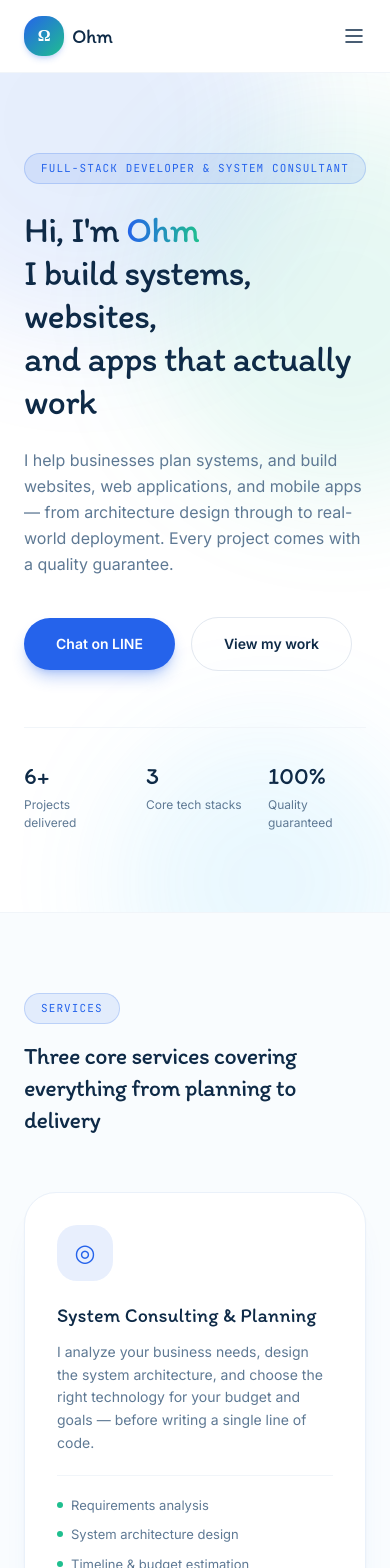
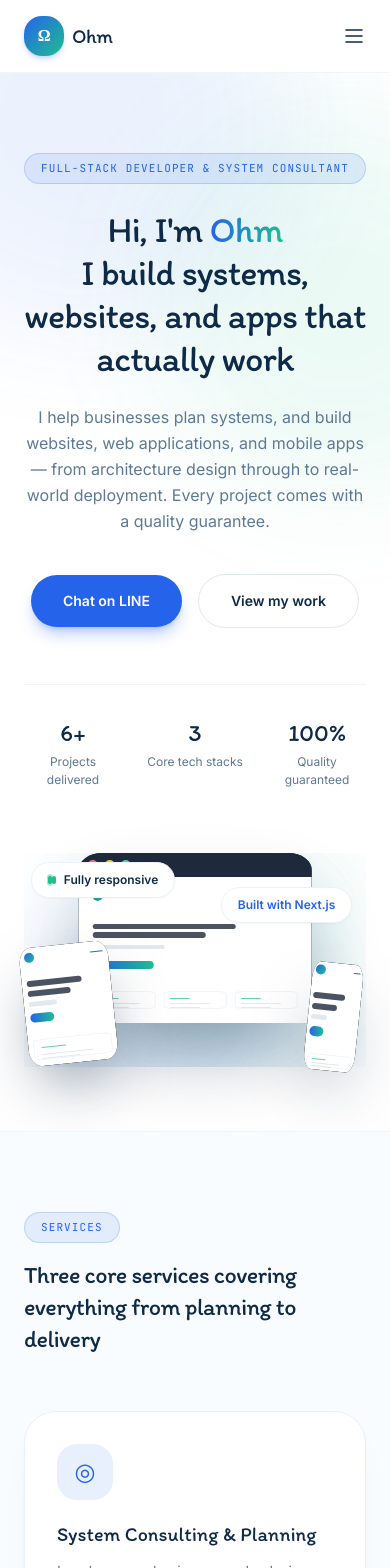
Before and after one commit to tpohm/portfolio, a Next.js app: page / in a window 390 px wide. Shown: the top 1568 px of the page. Built offline with nearby package versions, Linux system fonts and the light colour scheme.

Commit message:
change to lang EN

```diff
--- a/app/page.js
+++ b/app/page.js
@@ -4,9 +4,10 @@ import { useState } from "react";
 
 const NAV_LINKS = [
   { href: "#services", label: "Services" },
+  { href: "#pricing", label: "Pricing" },
   { href: "#process", label: "Process" },
+  { href: "#guarantee", label: "Guarantee" },
   { href: "#work", label: "Work" },
-  { href: "#guarantee", label: "Guarantee" },
   { href: "#contact", label: "Contact" },
 ];
 
@@ -28,6 +29,77 @@ const SERVICES = [
     title: "Mobile Applications",
     desc: "I build iOS and Android apps from a single codebase using Flutter — cutting development time and long-term maintenance cost without compromising the user experience.",
     points: ["Flutter — iOS & Android from one codebase", "Connects to your existing APIs & backend", "Ongoing support & updates after launch"],
+  },
+];
+
+const PRICING = [
+  {
+    name: "Starter",
+    price: "฿10,000",
+    priceNote: "starting from",
+    tagline: "A clean one-page site to get your business online fast.",
+    bestFor: "Personal brand or small business quick presence",
+    features: [
+      "1-page responsive website",
+      "Hero, About, Services & Contact sections",
+      "Built with WordPress or a lightweight static site",
+      "Fully responsive — mobile & tablet friendly",
+      "1 round of revisions",
+      "Delivered in ~7 days",
+    ],
+    highlighted: false,
+    cta: "Choose Starter",
+  },
+  {
+    name: "Business",
+    price: "฿25,000",
+    priceNote: "starting from",
+    tagline: "A multi-page company website you can manage yourself.",
+    bestFor: "Small businesses that need a proper company site",
+    features: [
+      "Up to 5 pages (Home, About, Services, Portfolio, Contact)",
+      "WordPress CMS — edit content yourself",
+      "Contact form + Google Maps integration",
+      "Basic on-page SEO setup",
+      "2 rounds of revisions",
+      "Delivered in ~14 days",
+    ],
+    highlighted: true,
+    cta: "Choose Business",
+  },
+  {
+    name: "Pro",
+    price: "฿60,000",
+    priceNote: "starting from",
+    tagline: "A custom web application built for real workflows.",
+    bestFor: "Businesses that need logins, dashboards, or data",
+    features: [
+      "Custom-built with Next.js",
+      "Admin dashboard & user authentication",
+      "Database & API integration",
+      "Performance & SEO optimized",
+      "3 rounds of revisions",
+      "30 days of support after launch",
+    ],
+    highlighted: false,
+    cta: "Choose Pro",
+  },
+  {
+    name: "Enterprise",
+    price: "Custom",
+    priceNote: "scoped to your project",
+    tagline: "Full system consulting for multi-platform products.",
+    bestFor: "Organizations that need web + mobile + backend",
+    features: [
+      "System architecture consulting included",
+      "Web app + mobile app (Flutter) as one product",
+      "Dedicated project timeline & milestones",
+      "Scalable backend infrastructure",
+      "SLA-based ongoing support",
+      "Timeline scoped to project",
+    ],
+    highlighted: false,
+    cta: "Request a quote",
   },
 ];
 
@@ -78,13 +150,6 @@ const PROJECTS = [
   },
 ];
 
-const BADGES = [
-  { label: "Next.js", cls: "top-[6%] left-[2%]", anim: "float-a" },
-  { label: "Flutter", cls: "top-[14%] right-[0%]", anim: "float-b" },
-  { label: "WordPress", cls: "bottom-[18%] left-[-4%]", anim: "float-c" },
-  { label: "PHP", cls: "bottom-[6%] right-[6%]", anim: "float-d" },
-];
-
 function StatusDot({ className = "" }) {
   return (
     <span className={`relative inline-flex h-2 w-2 ${className}`}>
@@ -100,6 +165,98 @@ function Eyebrow({ children, tone = "signal" }) {
     <span className={`inline-flex items-center gap-2 rounded-full border px-4 py-1.5 font-mono text-[11px] tracking-widest ${toneCls}`}>
       {children}
     </span>
+  );
+}
+
+/* Miniature abstract "website preview" used inside the device mockups.
+   Built entirely from divs/gradients so no real screenshots are needed. */
+function MiniSite({ dense = true }) {
+  return (
+    <div className="flex h-full w-full flex-col bg-white p-[6%]">
+      <div className="flex items-center justify-between">
+        <div className="flex items-center gap-[3%]">
+          <span className="h-[10%] w-[10%] min-h-[10px] min-w-[10px] rounded-full bg-gradient-to-br from-signal to-mint" />
+          {dense && (
+            <>
+              <span className="h-[6%] w-[10%] rounded-full bg-slate-200" />
+              <span className="h-[6%] w-[10%] rounded-full bg-slate-200" />
+              <span className="h-[6%] w-[10%] rounded-full bg-slate-200" />
+            </>
+          )}
+        </div>
+        <span className="h-[8%] w-[16%] rounded-full bg-signal" />
+      </div>
+
+      <div className="mt-[8%] flex flex-1 flex-col justify-center gap-[6%]">
+        <span className="h-[9%] w-[70%] rounded-full bg-slate-800/80" />
+        <span className="h-[9%] w-[55%] rounded-full bg-slate-800/80" />
+        <span className="mt-[2%] h-[7%] w-[35%] rounded-full bg-slate-200" />
+        <span className="mt-[4%] h-[14%] w-[30%] rounded-full bg-gradient-to-r from-signal to-mint" />
+      </div>
+
+      <div className={`mt-[8%] grid gap-[4%] ${dense ? "grid-cols-3" : "grid-cols-1"}`}>
+        {(dense ? [0, 1, 2] : [0]).map((i) => (
+          <div key={i} className="rounded-[14%] border border-slate-100 p-[8%]">
+            <span className="block h-[16%] w-[40%] rounded-full bg-mint/70" />
+            <span className="mt-[10%] block h-[8%] w-[80%] rounded-full bg-slate-200" />
+            <span className="mt-[6%] block h-[8%] w-[60%] rounded-full bg-slate-200" />
+          </div>
+        ))}
+      </div>
+    </div>
+  );
+}
+
+function DeviceShowcase() {
+  return (
+    <div className="relative mx-auto aspect-[16/10] w-full max-w-3xl">
+      <div className="blob-field">
+        <div className="blob h-[260px] w-[260px] bg-signal/25 top-[10%] left-[6%]" />
+        <div className="blob h-[220px] w-[220px] bg-mint/25 bottom-[0%] right-[8%]" />
+      </div>
+
+      {/* Laptop */}
+      <div className="absolute left-1/2 top-0 z-10 w-[68%] -translate-x-1/2">
+        <div className="overflow-hidden rounded-t-[10%] border-[3%] border-b-0 border-slate-800 bg-slate-800 shadow-[0_40px_80px_-20px_rgba(14,42,71,0.45)]">
+          <div className="flex items-center gap-[3%] bg-slate-800 px-[4%] py-[3%]">
+            <span className="h-[10px] w-[10px] rounded-full bg-red-400" />
+            <span className="h-[10px] w-[10px] rounded-full bg-yellow-400" />
+            <span className="h-[10px] w-[10px] rounded-full bg-green-400" />
+          </div>
+          <div className="aspect-[16/10] w-full">
+            <MiniSite dense />
+          </div>
+        </div>
+        <div className="mx-auto h-[3%] w-full rounded-b-[6%] bg-gradient-to-b from-slate-700 to-slate-800" />
+        <div className="mx-auto h-[2%] w-[36%] rounded-b-[40%] bg-slate-600" />
+      </div>
+
+      {/* Tablet */}
+      <div className="absolute bottom-[2%] left-[0%] z-20 w-[26%] -rotate-6">
+        <div className="overflow-hidden rounded-[14%] border-[6%] border-slate-800 bg-slate-800 shadow-[0_30px_60px_-15px_rgba(14,42,71,0.5)]">
+          <div className="aspect-[3/4] w-full">
+            <MiniSite dense={false} />
+          </div>
+        </div>
+      </div>
+
+      {/* Phone */}
+      <div className="absolute bottom-[-2%] right-[2%] z-20 w-[15%] rotate-6">
+        <div className="overflow-hidden rounded-[16%] border-[8%] border-slate-800 bg-slate-800 shadow-[0_30px_60px_-15px_rgba(14,42,71,0.5)]">
+          <div className="aspect-[9/19] w-full">
+            <MiniSite dense={false} />
+          </div>
+        </div>
+      </div>
+
+      <div className="soft-card absolute left-[2%] top-[4%] z-30 flex items-center gap-2 rounded-full px-4 py-2 text-[12px] font-semibold text-ink">
+        <StatusDot />
+        Fully responsive
+      </div>
+      <div className="soft-card absolute right-[4%] top-[16%] z-30 rounded-full px-4 py-2 text-[12px] font-semibold text-signal">
+        Built with Next.js
+      </div>
+    </div>
   );
 }
 
@@ -191,33 +348,30 @@ export default function Home() {
       {/* HERO */}
       <section id="top" className="relative overflow-hidden">
         <div className="blob-field">
-          <div className="blob h-[420px] w-[420px] bg-signal/20 -top-40 -left-32" />
-          <div className="blob h-[380px] w-[380px] bg-mint/20 top-10 right-[-140px]" />
-          <div className="blob h-[300px] w-[300px] bg-signal2/20 bottom-[-120px] left-[30%]" />
+          <div className="blob h-[420px] w-[420px] bg-signal/15 -top-40 -left-32" />
+          <div className="blob h-[380px] w-[380px] bg-mint/15 top-10 right-[-140px]" />
         </div>
 
-        <div className="relative mx-auto grid max-w-6xl gap-16 px-6 py-20 sm:py-28 md:grid-cols-[1.1fr_0.9fr] md:items-center">
-          {/* Left: copy */}
-          <div>
+        <div className="relative mx-auto max-w-4xl px-6 pt-20 text-center sm:pt-28">
+          <div className="flex justify-center">
             <Eyebrow>FULL-STACK DEVELOPER &amp; SYSTEM CONSULTANT</Eyebrow>
+          </div>
 
-            <h1 className="mt-6 font-display text-4xl leading-[1.2] tracking-tight sm:text-5xl md:text-[3.4rem]">
+          <h1 className="mx-auto mt-6 max-w-3xl font-display text-4xl leading-[1.2] tracking-tight sm:text-5xl md:text-[3.4rem]">
             Hi, I&apos;m{" "}
             <span className="bg-gradient-to-r from-signal to-mint bg-clip-text text-transparent">Ohm</span>
             <br />
-              I build systems, websites,
-              <br />
-              and apps that actually work
+            I build systems, websites, and apps that actually work
           </h1>
 
-            <p className="mt-6 max-w-lg text-base leading-relaxed text-muted sm:text-lg">
+          <p className="mx-auto mt-6 max-w-xl text-base leading-relaxed text-muted sm:text-lg">
             I help businesses plan systems, and build websites, web
             applications, and mobile apps — from architecture design
             through to real-world deployment. Every project comes with
             a quality guarantee.
           </p>
 
-            <div className="mt-10 flex flex-wrap items-center gap-4">
+          <div className="mt-10 flex flex-wrap items-center justify-center gap-4">
             <a
               href="https://line.me/ti/p/zERBmbhlRM"
               target="_blank"
@@ -234,7 +388,7 @@ export default function Home() {
             </a>
           </div>
 
-            <div className="mt-14 grid max-w-md grid-cols-3 gap-6 border-t border-slate-100 pt-8">
+          <div className="mx-auto mt-14 grid max-w-md grid-cols-3 gap-6 border-t border-slate-100 pt-8">
             <div>
               <div className="font-display text-2xl text-ink">6+</div>
               <div className="mt-1 text-[12px] text-muted">Projects delivered</div>
@@ -250,32 +404,9 @@ export default function Home() {
           </div>
         </div>
 
-          {/* Right: avatar / badge cluster */}
-          <div className="relative mx-auto hidden h-[380px] w-[380px] md:block">
-            <svg className="spin-slow absolute inset-0" viewBox="0 0 380 380" fill="none">
-              <circle cx="190" cy="190" r="172" stroke="#C9DFF6" strokeWidth="1.5" strokeDasharray="2 10" strokeLinecap="round" />
-            </svg>
-
-            <div className="absolute inset-[38px] flex items-center justify-center rounded-full bg-gradient-to-br from-signal/10 via-white to-mint/10 shadow-[0_30px_70px_-20px_rgba(37,99,235,0.35)]">
-              <div className="flex h-[210px] w-[210px] items-center justify-center rounded-full bg-gradient-to-br from-signal to-mint font-display text-6xl font-bold text-white shadow-inner">
-                Ω
-              </div>
-            </div>
-
-            {BADGES.map((b) => (
-              <div
-                key={b.label}
-                className={`soft-card absolute ${b.cls} ${b.anim} rounded-full px-5 py-2.5 text-[13px] font-semibold text-ink`}
-              >
-                {b.label}
-              </div>
-            ))}
-
-            <div className="soft-card absolute bottom-[-6px] left-1/2 flex -translate-x-1/2 items-center gap-2 rounded-full px-5 py-2.5 text-[12px] font-semibold text-mint">
-              <StatusDot />
-              Available for new projects
-            </div>
-          </div>
+        {/* Premium device showcase banner */}
+        <div className="relative mx-auto mt-16 max-w-6xl px-6 pb-16 sm:mt-20 sm:pb-24">
+          <DeviceShowcase />
         </div>
       </section>
 
@@ -311,11 +442,86 @@ export default function Home() {
         </div>
       </section>
 
+      {/* PRICING */}
+      <section id="pricing" className="border-t border-slate-100">
+        <div className="mx-auto max-w-6xl px-6 py-20 sm:py-28">
+          <div className="mb-14 max-w-2xl">
+            <Eyebrow tone="mint">PRICING</Eyebrow>
+            <h2 className="mt-4 font-display text-2xl tracking-tight sm:text-3xl">
+              Website packages, starting from ฿10,000
+            </h2>
+            <p className="mt-4 text-sm leading-relaxed text-muted sm:text-base">
+              Four straightforward packages so you know exactly what you get.
+              Need something in between? Message me and I&apos;ll scope it for you.
+            </p>
+          </div>
+
+          <div className="grid gap-6 md:grid-cols-2 xl:grid-cols-4">
+            {PRICING.map((tier) => (
+              <div
+                key={tier.name}
+                className={`relative flex flex-col rounded-[32px] p-8 ${
+                  tier.highlighted
+                    ? "border-2 border-signal bg-gradient-to-b from-signal/5 to-white shadow-[0_30px_60px_-20px_rgba(37,99,235,0.35)]"
+                    : "soft-card"
+                }`}
+              >
+                {tier.highlighted && (
+                  <span className="absolute -top-4 left-1/2 -translate-x-1/2 rounded-full bg-signal px-4 py-1.5 text-[11px] font-semibold text-white shadow-md">
+                    Most popular
+                  </span>
+                )}
+
+                <h3 className="font-display text-xl text-ink">{tier.name}</h3>
+                <p className="mt-2 text-[13px] leading-relaxed text-muted">{tier.tagline}</p>
+
+                <div className="mt-6">
+                  <div className="font-display text-3xl text-ink">{tier.price}</div>
+                  <div className="mt-1 text-[12px] text-muted">{tier.priceNote}</div>
+                </div>
+
+                <div className="mt-4 rounded-2xl bg-panel px-4 py-3 text-[12px] text-muted">
+                  Best for: <span className="font-medium text-ink">{tier.bestFor}</span>
+                </div>
+
+                <ul className="mt-6 flex flex-1 flex-col gap-2.5">
+                  {tier.features.map((f) => (
+                    <li key={f} className="flex items-start gap-2 text-[13px] text-muted">
+                      <span className="mt-0.5 flex h-4 w-4 shrink-0 items-center justify-center rounded-full bg-mint/15 text-[10px] text-mint">
+                        ✓
+                      </span>
+                      {f}
+                    </li>
+                  ))}
+                </ul>
+
+                <a
+                  href="https://line.me/ti/p/zERBmbhlRM"
+                  target="_blank"
+                  rel="noreferrer"
+                  className={`mt-8 rounded-full px-6 py-3.5 text-center text-sm font-semibold transition-transform hover:-translate-y-0.5 ${
+                    tier.highlighted
+                      ? "bg-signal text-white shadow-md shadow-signal/30"
+                      : "border border-slate-200 text-ink hover:border-signal/50 hover:text-signal"
+                  }`}
+                >
+                  {tier.cta}
+                </a>
+              </div>
+            ))}
+          </div>
+
+          <p className="mt-8 text-center text-[12px] text-muted">
+            Prices exclude domain and hosting. Final quotes depend on the number of pages and features needed.
+          </p>
+        </div>
+      </section>
+
       {/* PROCESS */}
-      <section id="process" className="border-t border-slate-100">
+      <section id="process" className="border-t border-slate-100 bg-panel/50">
         <div className="mx-auto max-w-6xl px-6 py-20 sm:py-28">
           <div className="mb-16 max-w-2xl">
-            <Eyebrow tone="mint">PROCESS</Eyebrow>
+            <Eyebrow>PROCESS</Eyebrow>
             <h2 className="mt-4 font-display text-2xl tracking-tight sm:text-3xl">
               A 5-stage process, from your idea to something real people can use
             </h2>
@@ -339,7 +545,7 @@ export default function Home() {
       </section>
 
       {/* GUARANTEE */}
-      <section id="guarantee" className="border-t border-slate-100 bg-panel/50">
+      <section id="guarantee" className="border-t border-slate-100">
         <div className="mx-auto max-w-6xl px-6 py-20 sm:py-28">
           <div className="relative overflow-hidden rounded-[40px] bg-gradient-to-br from-signal to-mint p-8 text-white sm:p-12">
             <div className="blob-field opacity-40">
@@ -374,7 +580,7 @@ export default function Home() {
       </section>
 
       {/* WORK */}
-      <section id="work" className="border-t border-slate-100">
+      <section id="work" className="border-t border-slate-100 bg-panel/50">
         <div className="mx-auto max-w-6xl px-6 py-20 sm:py-28">
           <div className="mb-14 flex flex-wrap items-end justify-between gap-4">
             <div className="max-w-2xl">
@@ -433,7 +639,7 @@ export default function Home() {
       </section>
 
       {/* CONTACT */}
-      <section id="contact" className="relative overflow-hidden border-t border-slate-100 bg-panel/50">
+      <section id="contact" className="relative overflow-hidden border-t border-slate-100">
         <div className="blob-field">
           <div className="blob h-[320px] w-[320px] bg-signal/15 top-0 left-[-100px]" />
           <div className="blob h-[280px] w-[280px] bg-mint/15 bottom-0 right-[-80px]" />
```
Also changed, not shown: app/globals.css (+11 -0 lines). Lines whose indentation alone changed are shown as unchanged.
